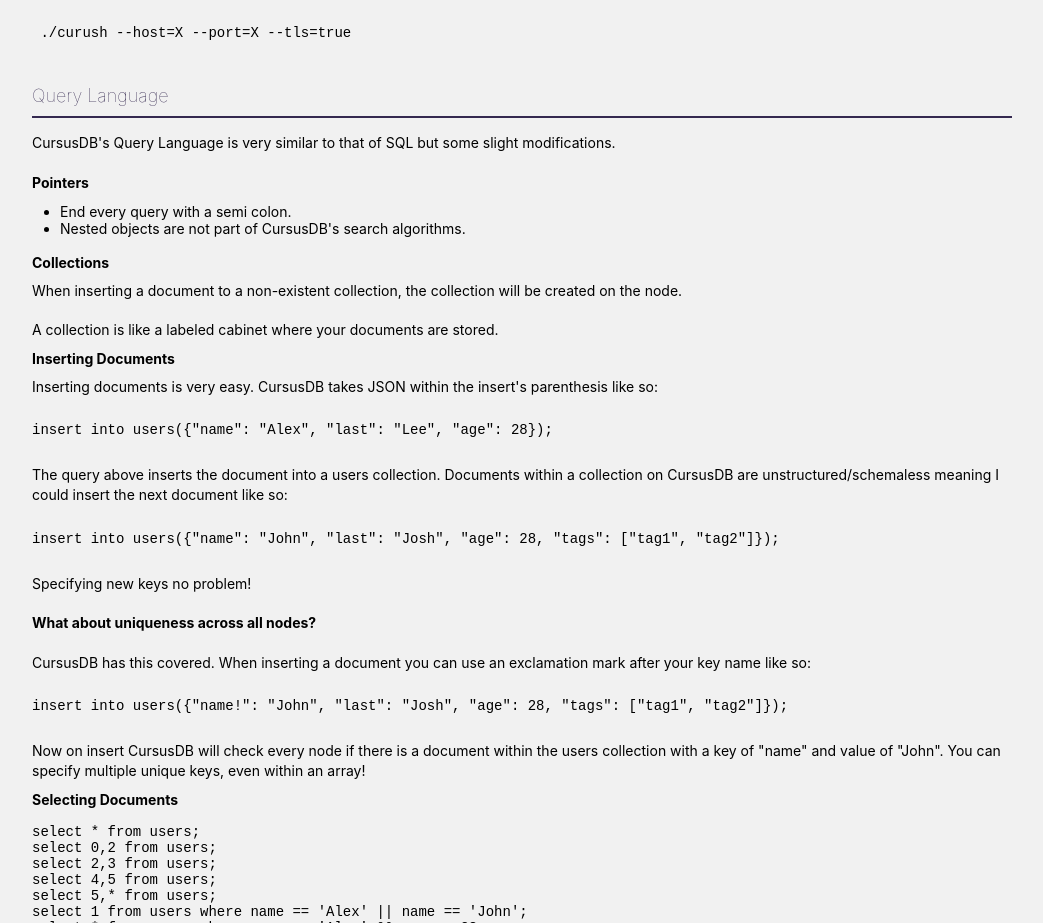
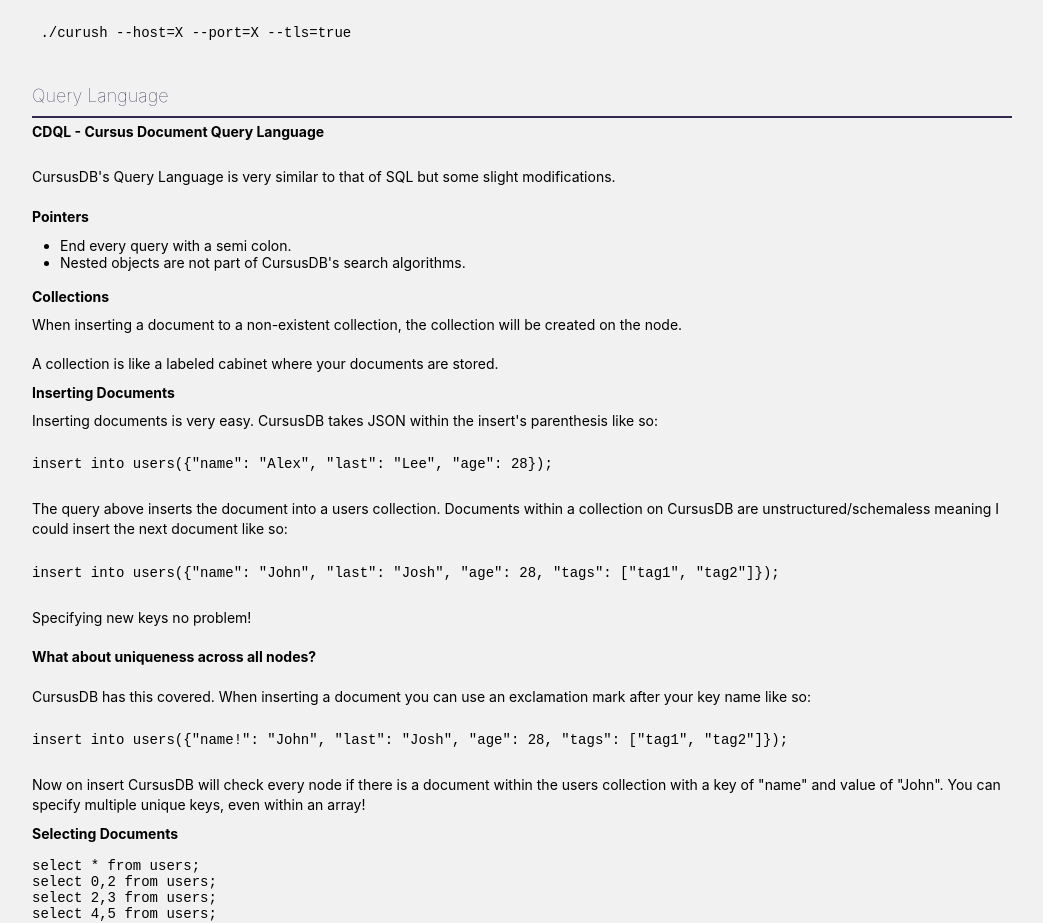
Before and after one commit to cursusdb/cursusdb-web, a SvelteKit app: page /documentation in a window 1280 px wide. Shown: the part 3821-4744 px from the top of the page, without its empty margins (228-1271 px from the left). Built offline with nearby package versions, Linux system fonts and the light colour scheme; a small style sheet from the web is missing.

Commit message:
add query language name to docs

```diff
--- a/src/routes/documentation/+page.svelte
+++ b/src/routes/documentation/+page.svelte
@@ -236,6 +236,7 @@ users:
 `}/><br/>
 
         <br/><h3 id="query-language">Query Language</h3>
+        <h4>CDQL - Cursus Document Query Language</h4><br/>
         <p>CursusDB's Query Language is very similar to that of SQL but some slight modifications.</p>
 
         <p><strong>Pointers</strong></p>
```
